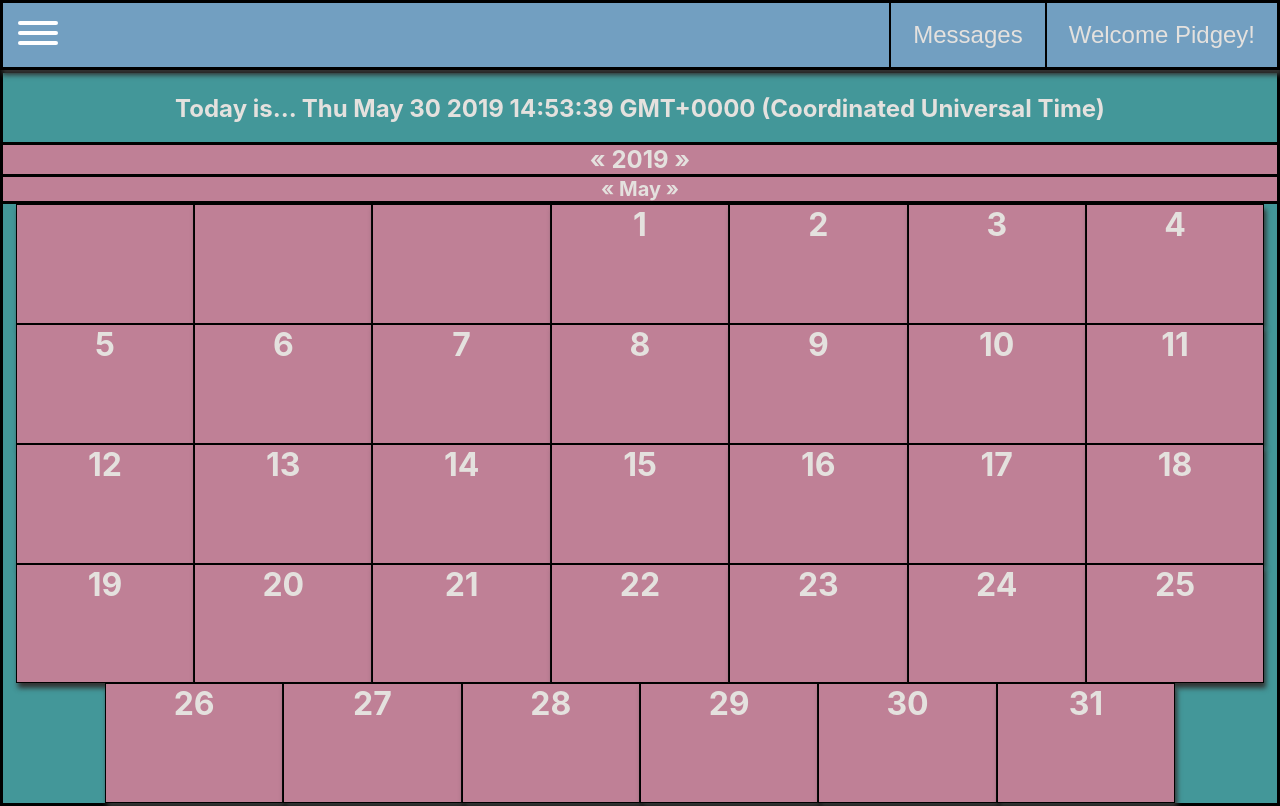
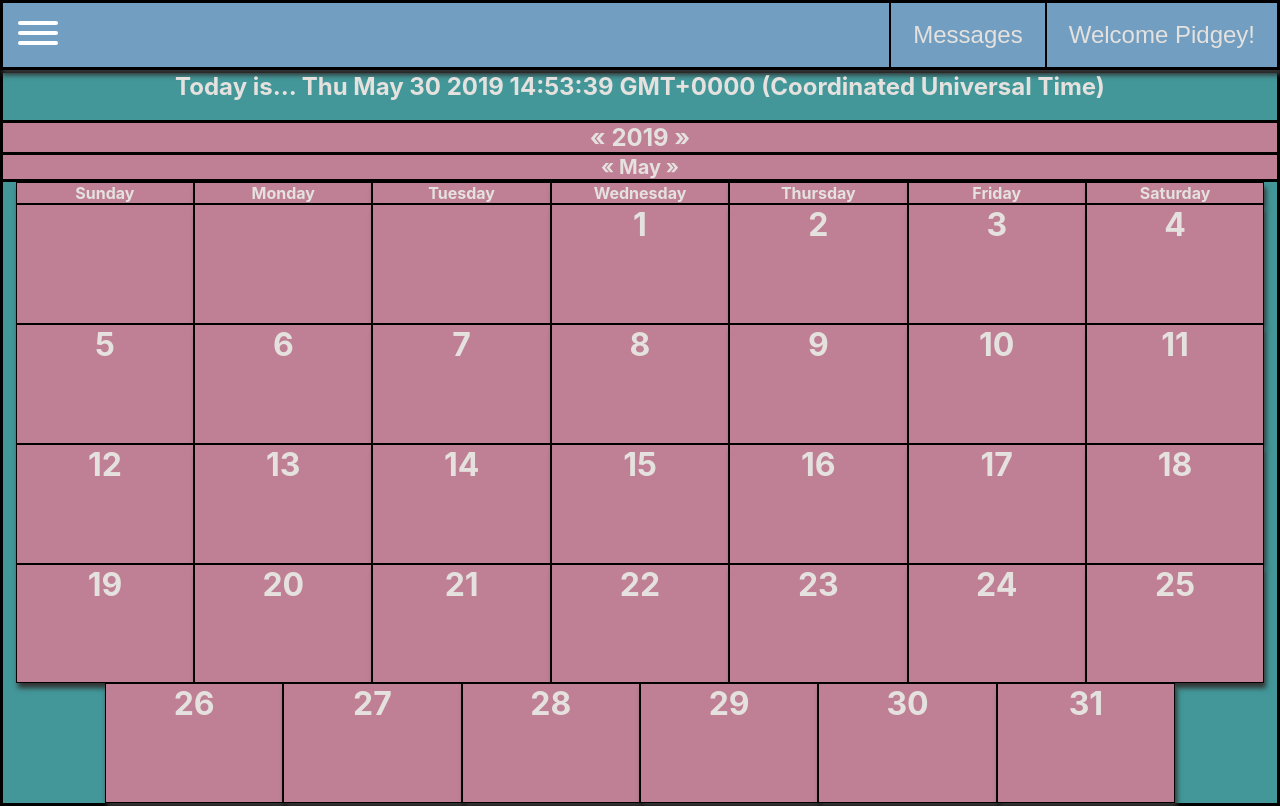
Before and after one commit to itsDario/todo-mod-4-projectFE, a React (Create React App) app: page / in a window 1280 px wide. Built offline with nearby package versions, Linux system fonts and the light colour scheme; no server answers.

Commit message:
added daynames

```diff
--- a/src/App.css
+++ b/src/App.css
@@ -64,6 +64,25 @@ div.monthselector {
   z-index: 99;
   background-image: linear-gradient(#729FC1, #71dddf);
   color: white;
+}
+
+div.weekdays{
+  width: 100%;
+  display: flex;
+  flex-direction: row;
+  flex-wrap: wrap;
+  /* align-content: stretch; */
+  justify-content: center;
+}
+
+span.weekDayName{
+  flex-basis: 14%;
+  box-sizing: border-box;
+  border-style: solid;
+  border-width: 1px;
+  border-color: black;
+  background-color: #BF8096;
+  box-shadow: 2px 5px 5px #333;
 }
 
 div.month {
--- a/src/App.js
+++ b/src/App.js
@@ -17,42 +17,7 @@ export default class App extends React.Component {
       user: {
         name: 'Pidgey',
       },
-      events: [{
-        id: 1,
-        name: 'Terrorize New Pokemon Trainers',
-        date: 5000000,
-        desc: 'win every match',
-        calender: 1,
-        user: 1
-      }, {
-        id: 2,
-        name: 'Start Your Server!',
-        date: 50000000,
-        desc: 'win every match',
-        calender: 1,
-        user: 1
-      }, {
-        id: 3,
-        name: 'No Server',
-        date: 500000000,
-        desc: 'win every match',
-        calender: 1,
-        user: 1
-      }, {
-        id: 4,
-        name: 'Please',
-        date: 500000000,
-        desc: 'win every match',
-        calender: 1,
-        user: 1
-      }, {
-        id: 5,
-        name: 'Help',
-        date: 5000000000,
-        desc: 'win every match',
-        calender: 1,
-        user: 1
-      }],
+      events: [],
       calendars: [],
       sidebar: false,
       createCalendar: false,
--- a/src/components/calendar.js
+++ b/src/components/calendar.js
@@ -4,6 +4,7 @@ import Month from '../containers/month';
 import Day from './day';
 import YearSelector from '../containers/yearselector';
 import MonthSelector from '../containers/monthselector';
+import Daynames from '../containers/daynames'
 
 
 export default class Calendar extends React.Component {
@@ -81,6 +82,7 @@ export default class Calendar extends React.Component {
             {this.createYearSelector()}
             < Month month={this.state.month} />
             {this.createMonthSelector()}
+            <Daynames />
 
             <div className='days-container'>
                 <span className='day null' id=''>
--- /dev/null
+++ b/src/containers/daynames.js
@@ -0,0 +1,17 @@
+import React, { Component } from 'react'
+
+export default class daynames extends Component {
+    render() {
+        return (
+            <div className='weekdays'>
+                <span className='weekDayName' >Sunday</span>
+                <span className='weekDayName' >Monday</span>
+                <span className='weekDayName' >Tuesday</span>
+                <span className='weekDayName' >Wednesday</span>
+                <span className='weekDayName' >Thursday</span>
+                <span className='weekDayName' >Friday</span>
+                <span className='weekDayName' >Saturday</span>
+            </div>
+        )
+    }
+}
```
